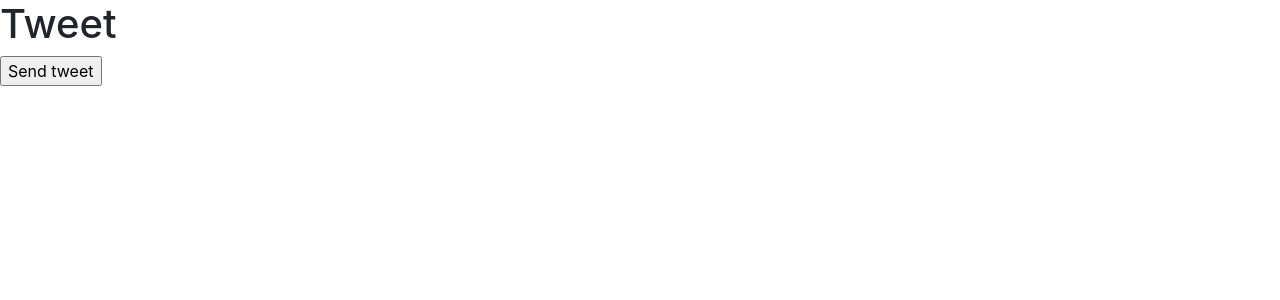
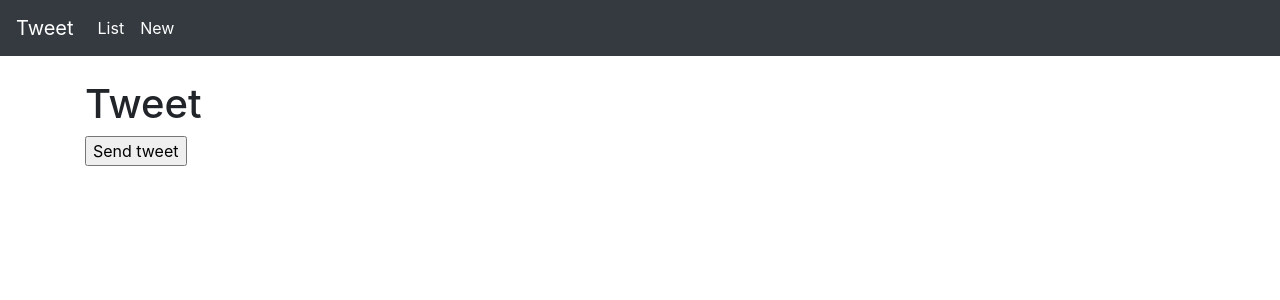
Before and after one commit to RonaldTheodoro/tweetme, a Django app: page /new/ in a window 1280 px wide. Shown: the top 300 px of the page. Run offline with Django 3.2, Linux system fonts and the light colour scheme; parts of the project's set-up code (start-up, migrations or seed data) failed here and were passed over; some libraries are stand-ins or nearby versions.

Commit message:
add navbar

```diff
--- a/templates/base.html
+++ b/templates/base.html
@@ -7,10 +7,14 @@
     <meta http-equiv="X-UA-Compatible" content="ie=edge">
     <title>Tweet {% block title %}{% endblock title %}</title>
     <link rel="stylesheet" href="{% static 'css/bootstrap.css' %}">
+    <link rel="stylesheet" href="{% static 'css/main.css' %}">
 </head>
 <body>
-    {% block content %}
-    {% endblock content %}
+    {% include 'navbar.html' %}
+    <main role="main" class="container">
+        {% block content %}
+        {% endblock content %}
+    </main>
 
     <script src="{% static 'js/bootstrap.js' %}"></script>
     <script src="{% static 'js/jquery.js' %}"></script>
--- /dev/null
+++ b/templates/navbar.html
@@ -0,0 +1,19 @@
+<nav class="navbar navbar-expand-md navbar-dark bg-dark fixed-top">
+    <a class="navbar-brand" href="{% url 'tweet:index' %}">Tweet</a>
+    <button class="navbar-toggler" type="button" data-toggle="collapse" data-target="#navbarsExampleDefault" aria-controls="navbarsExampleDefault" aria-expanded="false" aria-label="Toggle navigation">
+        <span class="navbar-toggler-icon"></span>
+    </button>
+
+    <div class="collapse navbar-collapse" id="navbarsExampleDefault">
+        <ul class="navbar-nav mr-auto">
+            <li class="nav-item active">
+                <a class="nav-link" href="{% url 'tweet:list' %}">
+                    List<span class="sr-only">(current)</span>
+                </a>
+            </li>
+            <li class="nav-item active">
+                <a class="nav-link" href="{% url 'tweet:create' %}">New</a>
+            </li>
+        </ul>
+    </div>
+</nav>
```
